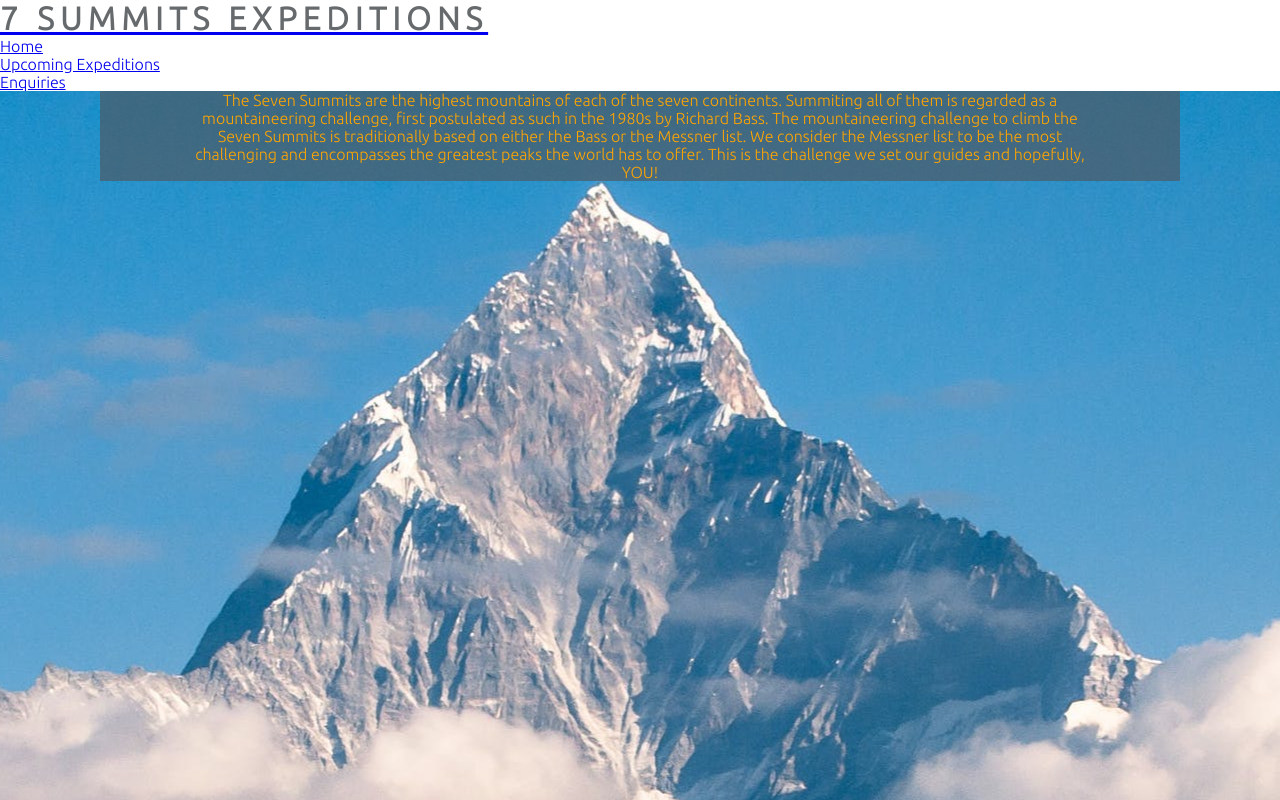
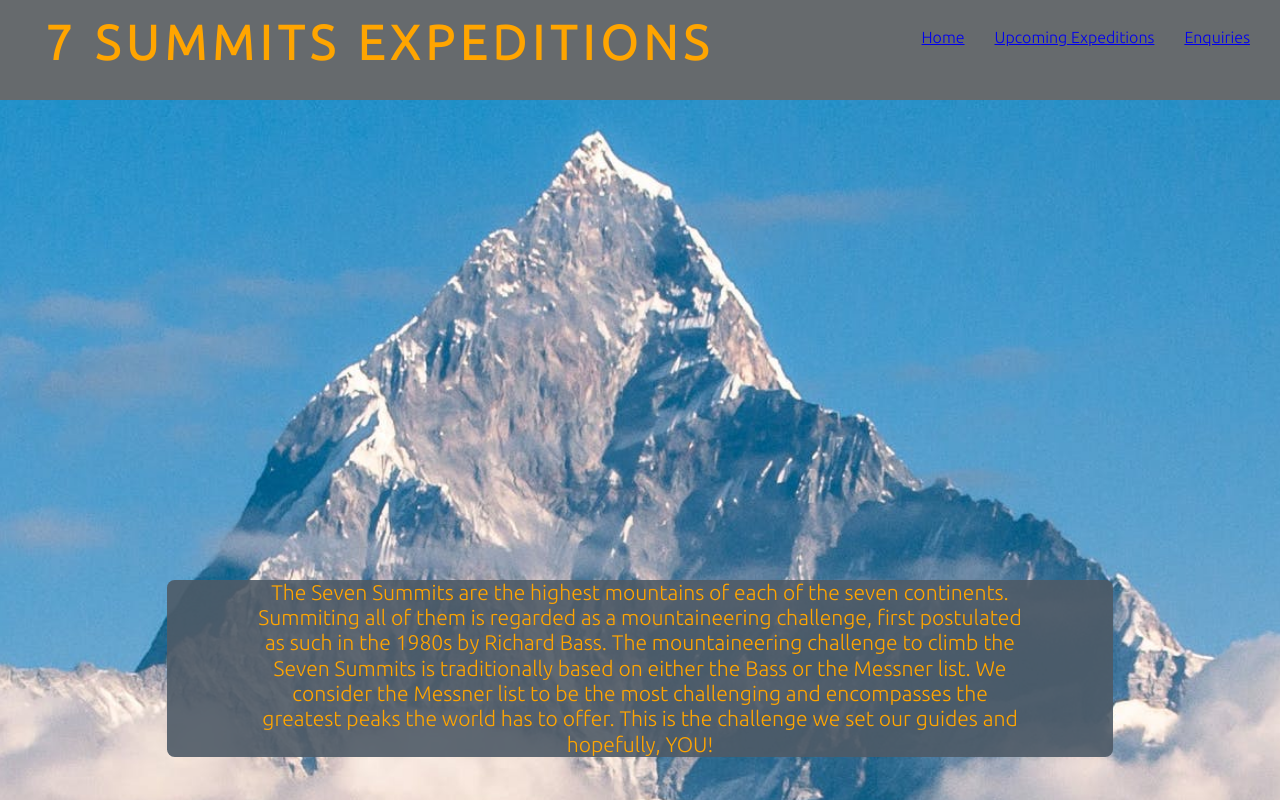
Before and after one commit to kevinfinn29/project-one, a plain HTML site: page index.html in a window 1280 px wide. Shown: the top 800 px of the page. Drawn offline with Linux system fonts and the light colour scheme; a web font is replaced by a local one.

Commit message:
Add style to page layout

```diff
--- a/assets/css/style.css
+++ b/assets/css/style.css
@@ -4,11 +4,35 @@
         padding: 0;
         border: none;
 }
+#logo {
+    float: left;
+    font-size: 300%;
+    color: #FFA500;
+    margin-left: 30px;
+    padding-bottom: 30px;
+    padding-left: 15px;
+    padding-top: 15px;
+}
+#menu {
+    float: right;
+    font-size: 100%;
+    color: #FFA500;
+}
+#menu, logo {
+    line-height: 75px;
+}
+#menu li {
+    float: right;
+    list-style-type: none;
+    margin-right: 30px;
+}
+
 body
 {
     font-family: ubuntu, sans-serif;
     font-weight: 300;
     color: #666a6d;
+    background-color: #666a6d;
 }
 h1,h2{
     font-family: ubuntu, sans-serif;
@@ -22,16 +46,38 @@ p{
     margin-left: 80px;
     margin-right: 80px;
     bottom: 30px;
+    font-size: larger;
 }
 .hero-text {
-    background-color: rgba(78,90,102,0.7);
-    margin-left: 100px;
-    margin-right: 100px;
-    top: 600px;
+    background-color: rgba(78,90,102,0.9);
+    margin-left: 110px;
+    margin-right: 110px;
+    top: 500px;
+    right: 100px;
+    left: 100px;
+    position: absolute;
+    border-radius: 7px;
 
 }
 .hero-image {
     height: 1400px;
     width: 100%;
     background: url(../images/hero_img.jpeg) no-repeat center center;
+    animation-name: hero-zoom;
+    animation-duration: 5s;
+    animation-fill-mode: forwards;
 }
+@keyframes hero-zoom {
+    from {
+            transform: scale(1);
+    }
+    to{
+            transform: scale(1.1);
+    }
+}
+#hero-outer{
+    height: 1300px;
+    width: 100%;
+    overflow: hidden;
+    position: relative;
+}
--- a/index.html
+++ b/index.html
@@ -17,22 +17,24 @@
             <nav>
                 <ul id="menu">
                     <li>
-                        <a href="#" class="active">Home</a>
+                        <a href="#">Enquiries</a>
                     </li>
                     <li>
                         <a href="#">Upcoming Expeditions</a>
                     </li>
                     <li>
-                        <a href="#">Enquiries</a>
+                        <a href="#" class="active">Home</a>
                     </li>
                 </ul>
             </nav>
     </header>
-    <section class="hero-image">
+    <section id="hero-outer">
+        <div class="hero-image">
         <div class="hero-text">
             <p>
                 The Seven Summits are the highest mountains of each of the seven continents. Summiting all of them is regarded as a mountaineering challenge, first postulated as such in the 1980s by Richard Bass. The mountaineering challenge to climb the Seven Summits is traditionally based on either the Bass or the Messner list. We consider the Messner list to be the most challenging and encompasses the greatest peaks the world has to offer. This is the challenge we set our guides and hopefully, YOU!
             </p>
+            </div>
         </div>
     </section>
     <section>
```
